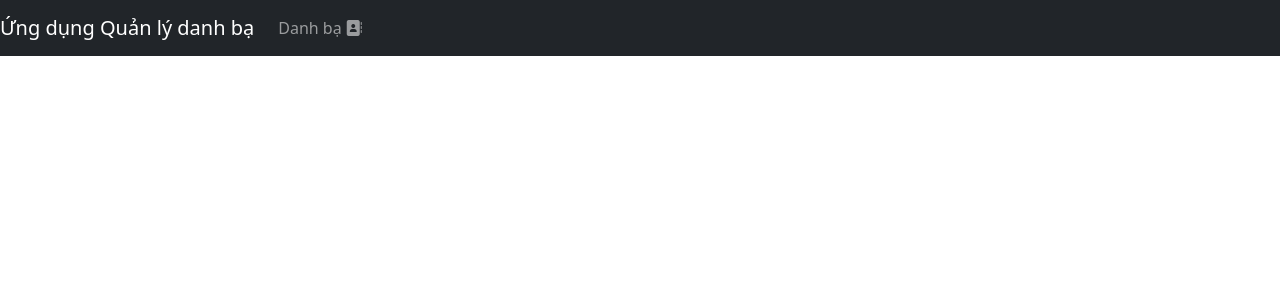
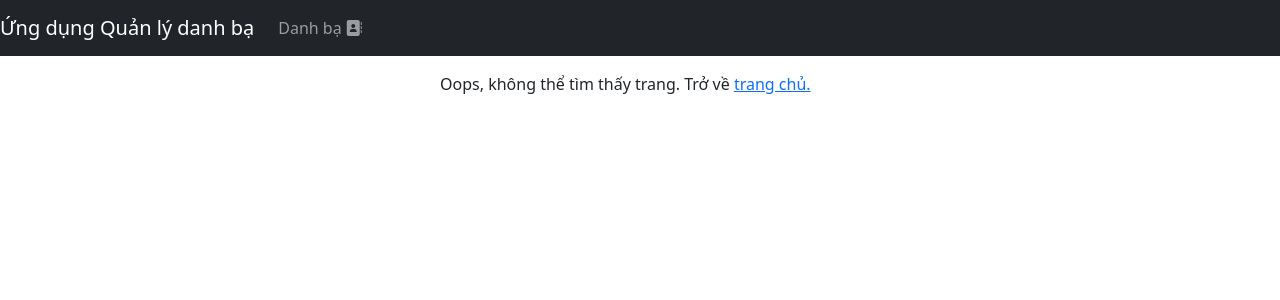
Before and after one commit to letuandatt/B2113328_LeTuanDat_FRONTEND, a Vue app: page /contacts/1 in a window 1280 px wide. Shown: the top 300 px of the page. Built offline with nearby package versions, Linux system fonts and the light colour scheme.

Commit message:
Cai dat trang loi 404

```diff
--- a/src/router/index.js
+++ b/src/router/index.js
@@ -6,6 +6,11 @@
         path: "/",
         name: "contactbook",
         component: ContactBook
+    },
+    {
+        path: "/:pathMatch(.*)*",
+        name: "notfound",
+        component: () => import("@/views/NotFound.vue")
     }
 ]
 
--- /dev/null
+++ b/src/views/NotFound.vue
@@ -0,0 +1,8 @@
+<template>
+    <div class="page">
+        <p>
+            Oops, không thể tìm thấy trang. Trở về
+            <router-link to="/">trang chủ.</router-link>
+        </p>
+    </div>
+</template>
```
